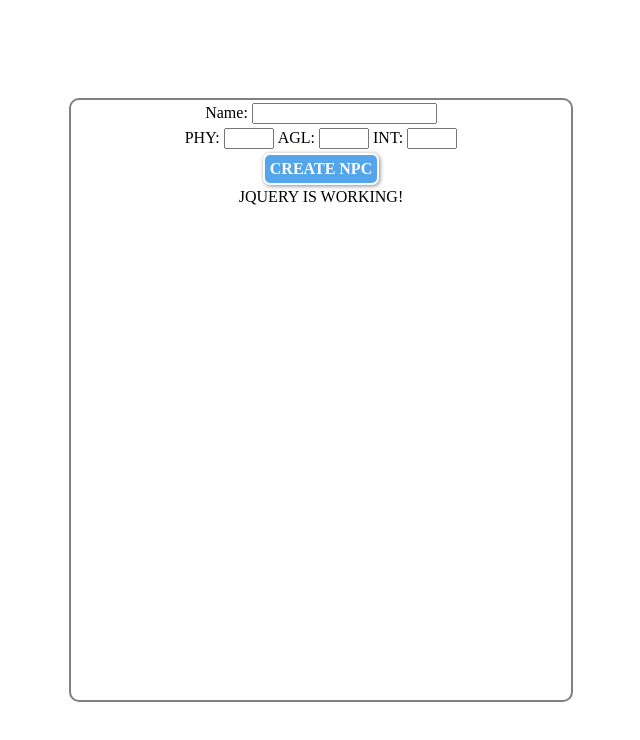
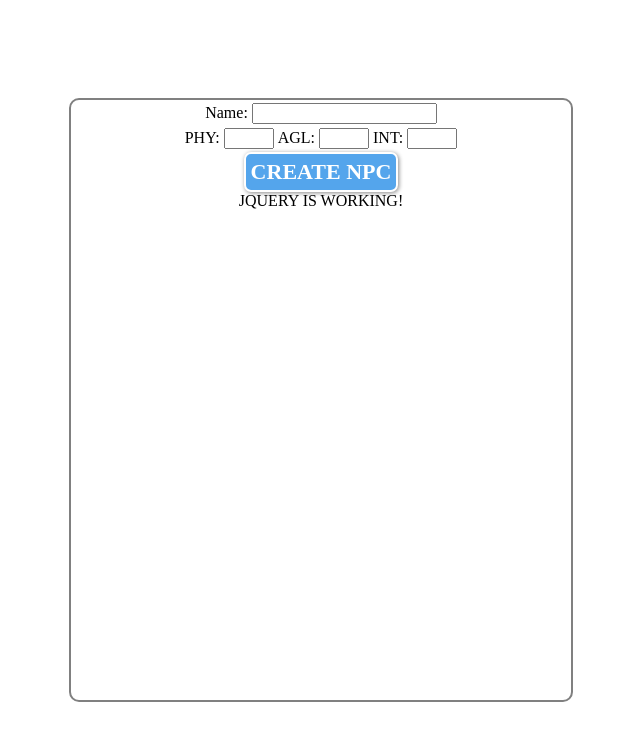
Before and after one commit to NikolaIvkovic/IKRPG_tracker, a plain HTML site: page index.html in a window 1280 px wide. Shown: the whole page, without its empty margins (319-959 px from the left). Drawn offline with Linux system fonts and the light colour scheme.

Commit message:
testing cerate button

```diff
--- a/css/style.css
+++ b/css/style.css
@@ -12,6 +12,7 @@ body {
 	font-weight: bold;
 	box-shadow: 1px 1px 4px #888888;
 	cursor: pointer;
+	font-size: 22px;
 }
 .numField {
 	width: 50px;
--- a/index.html
+++ b/index.html
@@ -80,10 +80,9 @@
 			<td>AGL: <input class="numField" type="number"  id="agl"></td>
 			<td>INT: <input class="numField" type="number" id="int"></td>
 			</tr>
-			<tr>
-			<td colspan="3"><div class="button">CREATE NPC</div></td>
-			</tr>
 		</table>
+		<br>
+		<div class="button">CREATE NPC</div>
 		<br>
 		<div id="npcContainer">
 
```
